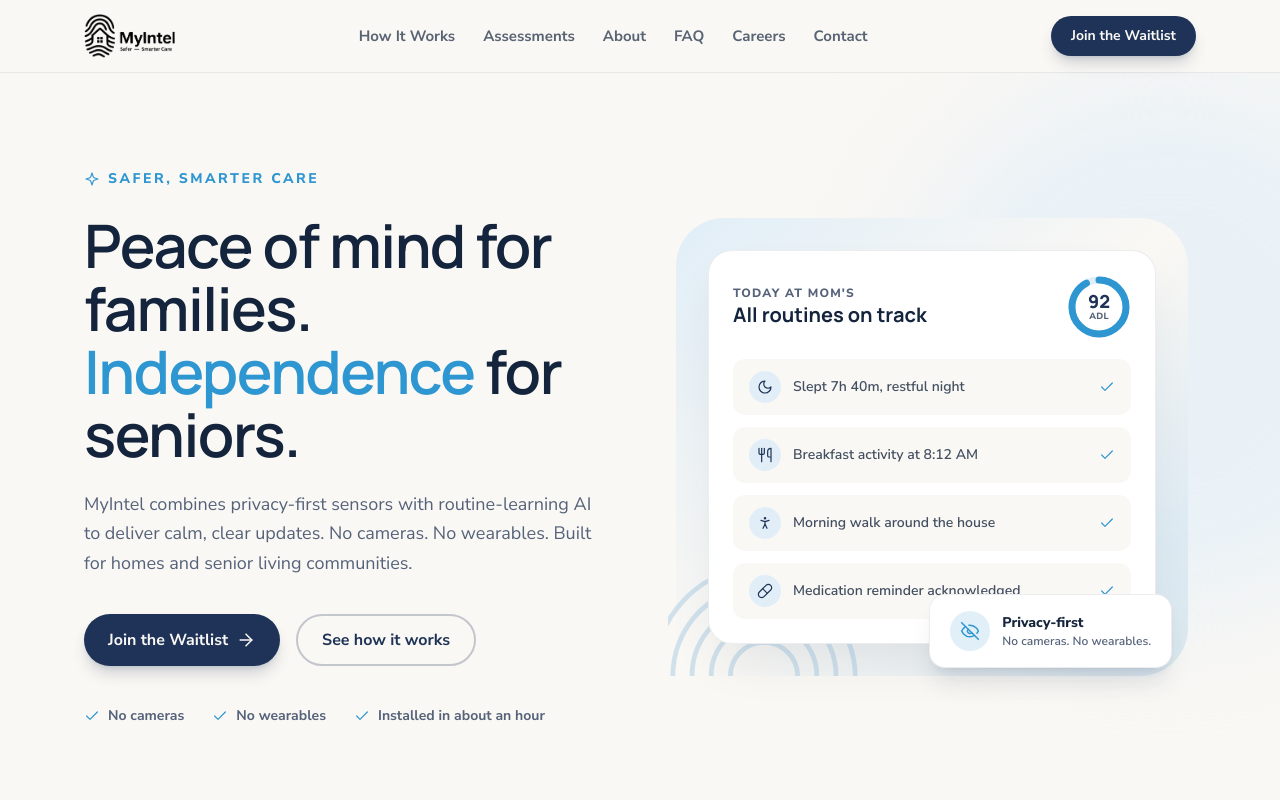
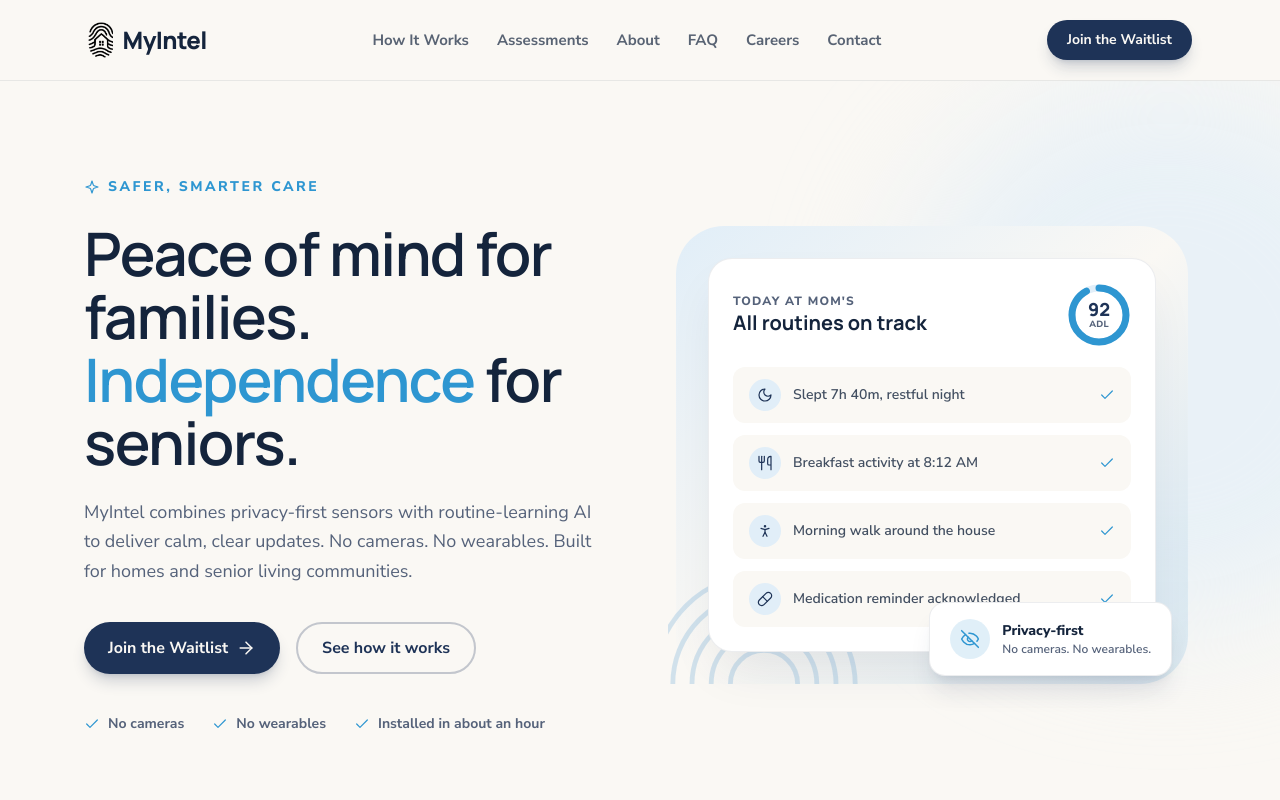
Before and after one commit to MyIntelHome/MyIntel-Website, a Next.js app: page / in a window 1280 px wide. Shown: the top 800 px of the page. Built offline with nearby package versions, Linux system fonts and the light colour scheme.

Commit message:
Fix crammed desktop nav bar
Header now uses a legible mark + MyIntel wordmark instead of the tiny
full lockup (91px wide, illegible tagline). Taller 80px bar with more
breathing room. Full lockup with tagline moves to the footer.

Co-Authored-By: Claude Fable 5 <noreply@anthropic.com>

```diff
--- a/src/components/Footer.tsx
+++ b/src/components/Footer.tsx
@@ -1,6 +1,6 @@
 import Link from "next/link";
 import { nav, site } from "@/lib/site";
-import { Logo } from "@/components/Logo";
+import { LogoLockup } from "@/components/Logo";
 import { Facebook, Mail, MapPin, Phone } from "@/components/icons";
 
 export function Footer() {
@@ -8,7 +8,7 @@ export function Footer() {
     <footer className="bg-navy-deep text-cream">
       <div className="mx-auto grid max-w-6xl gap-12 px-5 py-16 md:grid-cols-[1.4fr_1fr_1.2fr]">
         <div>
-          <Logo dark className="h-14 w-auto" />
+          <LogoLockup dark className="h-14 w-auto" />
           <p className="mt-5 max-w-sm text-cream/70">
             Safer, smarter care. Privacy-first sensors and routine-learning AI
             that help older adults stay independent, stay safe, and stay home.
--- a/src/components/Header.tsx
+++ b/src/components/Header.tsx
@@ -13,7 +13,7 @@ export function Header() {
 
   return (
     <header className="sticky top-0 z-50 border-b border-ink/8 bg-cream/90 backdrop-blur-md">
-      <div className="mx-auto flex h-18 max-w-6xl items-center justify-between px-5 py-3.5">
+      <div className="mx-auto flex h-20 max-w-6xl items-center justify-between px-6 py-4">
         <Link href="/" onClick={() => setOpen(false)} aria-label="MyIntel home">
           <Logo />
         </Link>
--- a/src/components/Logo.tsx
+++ b/src/components/Logo.tsx
@@ -1,12 +1,38 @@
 import Image from "next/image";
 
 /**
- * Official MyIntel logo (fingerprint house + wordmark + "Safer — Smarter Care").
+ * Compact logo for the nav bar: fingerprint-house mark + "MyIntel" wordmark.
+ * Legible at small sizes; `dark` inverts the mark for dark backgrounds.
+ */
+export function Logo({ dark = false }: { dark?: boolean }) {
+  return (
+    <span className="flex items-center gap-2.5">
+      <Image
+        src="/myintel-mark.png"
+        alt=""
+        width={175}
+        height={256}
+        priority
+        className={`h-9 w-auto ${dark ? "brightness-0 invert" : ""}`}
+      />
+      <span
+        className={`font-display text-2xl font-extrabold tracking-tight ${
+          dark ? "text-cream" : "text-ink"
+        }`}
+      >
+        MyIntel
+      </span>
+    </span>
+  );
+}
+
+/**
+ * Full brand lockup (mark + wordmark + "Safer — Smarter Care" tagline).
  * The source PNG is black; `dark` renders it white for dark backgrounds.
  */
-export function Logo({
+export function LogoLockup({
   dark = false,
-  className = "h-11 w-auto",
+  className = "h-14 w-auto",
 }: {
   dark?: boolean;
   className?: string;
```
Also changed, not shown: public/myintel-mark.png (added).
